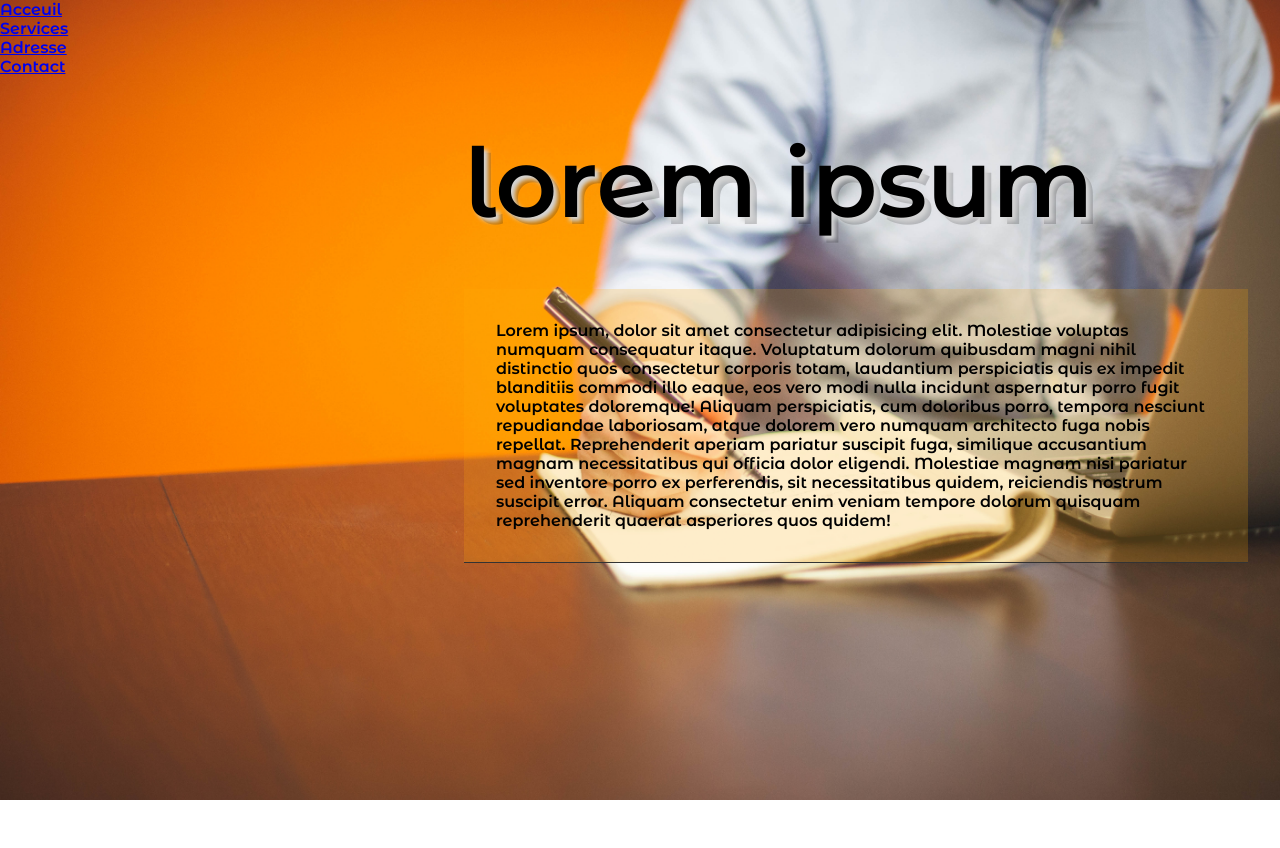
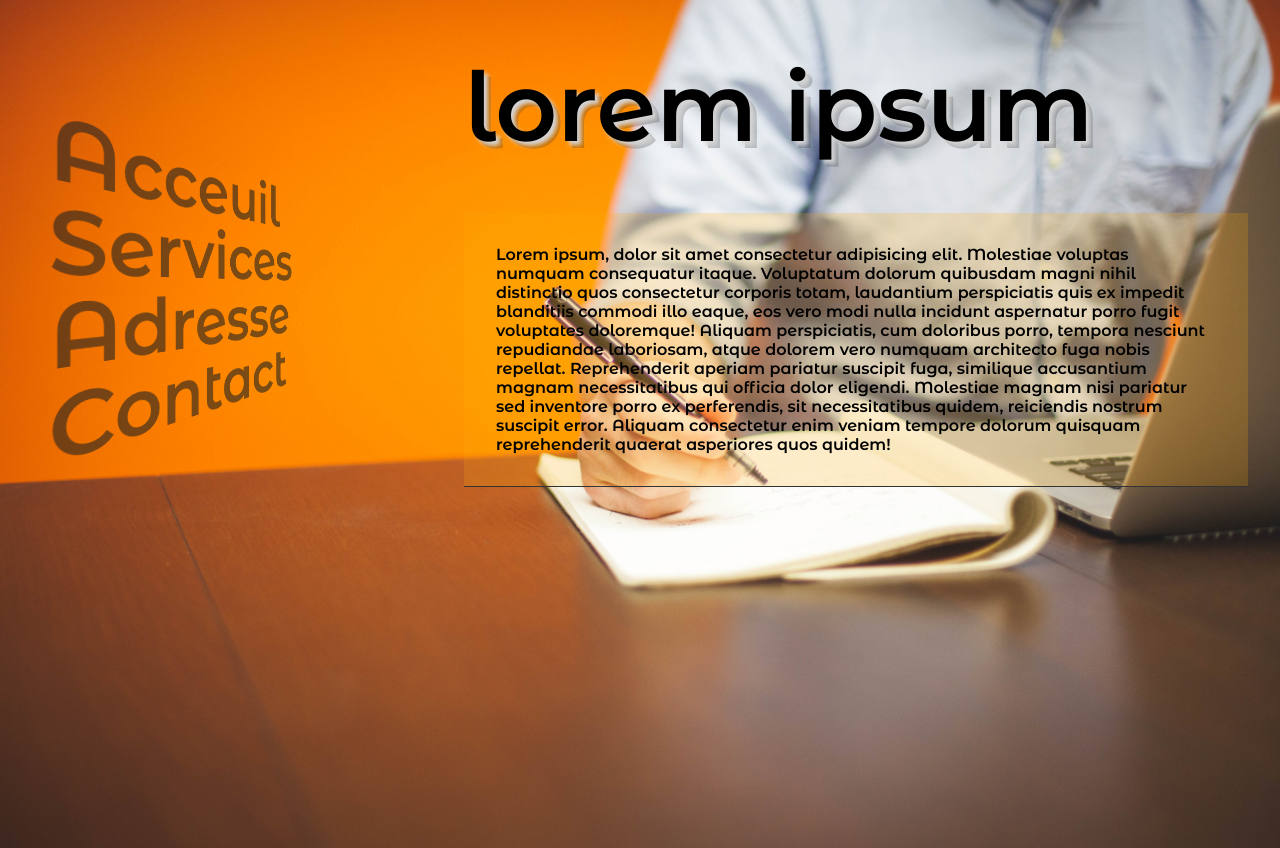
Before and after one commit to adelwebdev/CSS_NAVIGATION3D, a plain HTML site: page index.html in a window 1280 px wide. Before the commit the page ends 800 px from the top, so only its background shows below. Drawn offline with Linux system fonts and the light colour scheme.

Commit message:
Add files via upload

```diff
--- a/style.css
+++ b/style.css
@@ -26,3 +26,34 @@ p{
     background: rgba(255, 169, 9, 0.2);
     border-bottom: 1px solid #333;
 }
+nav{
+    margin: 3rem 0 0 3rem;
+    position: fixed;
+}
+ul{
+    width: 1px;
+    list-style: none;
+    perspective: 300px;
+}
+ul:hover li:not(:hover){
+    opacity: .5;
+}
+li{
+    transform: rotateY(30deg) scaleX(1.3);
+    transform-origin: left;
+    transition: 0.3s;
+}
+li:hover{
+    transform: rotateY(15deg);
+}
+li a{
+    font-size: 6rem;
+    line-height: 1;
+    text-decoration: none;
+    color: #222;
+    opacity: .6;
+}
+li a:active,
+li a:hover{
+    opacity: 1;
+}
```
